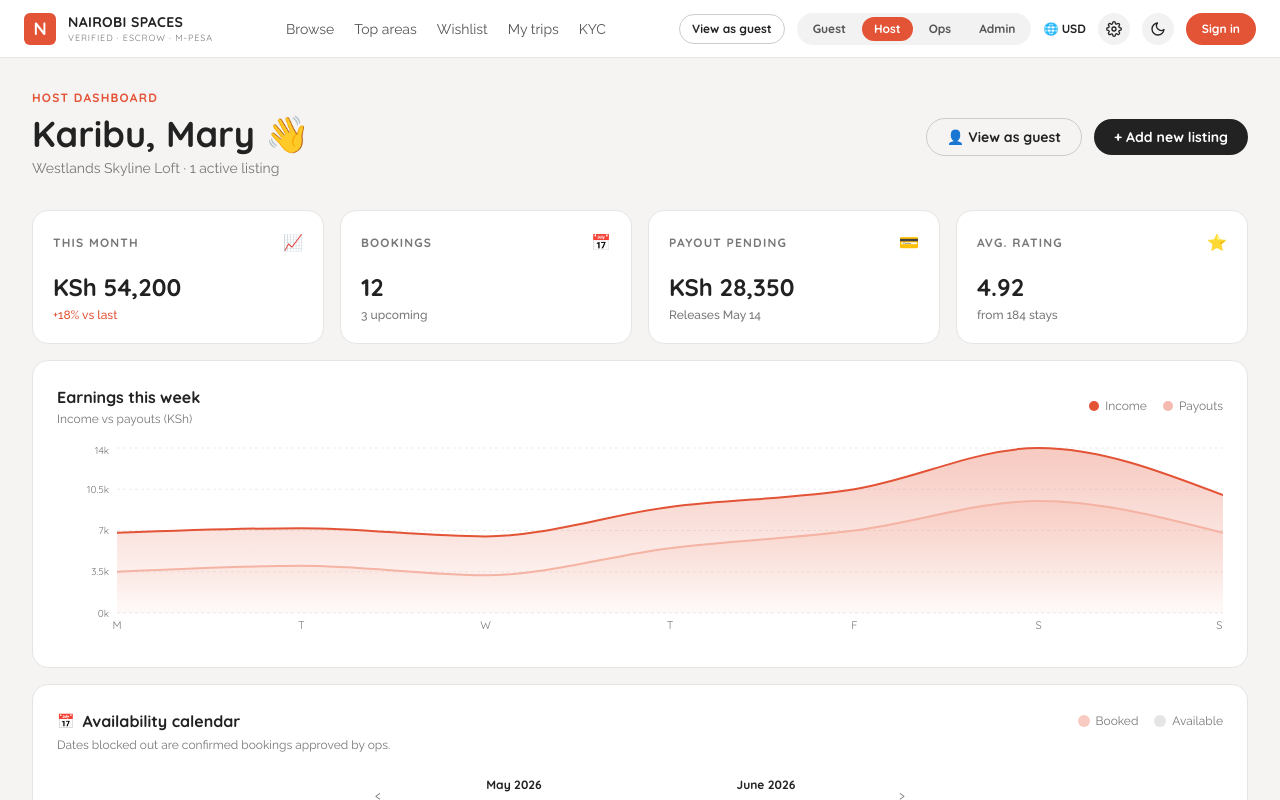
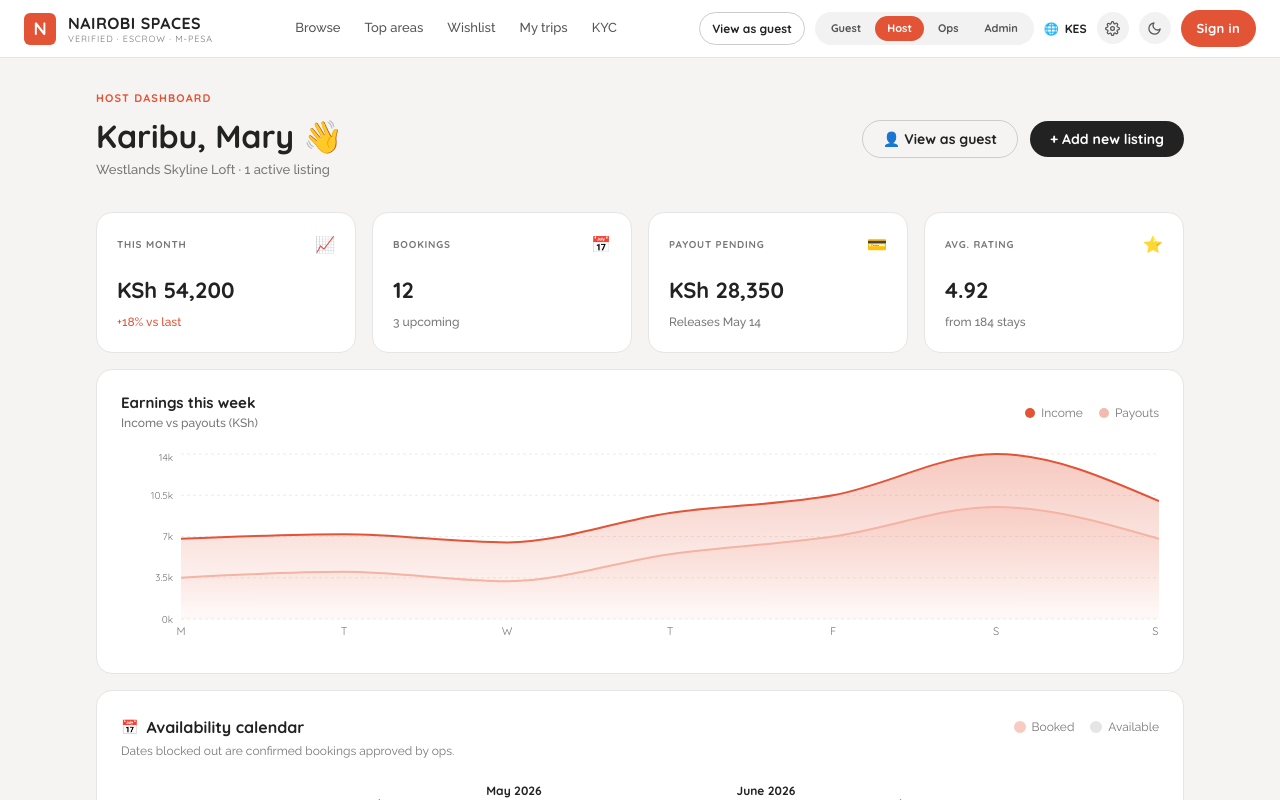
Before and after one commit to Kelvin-Maeri/Nairobispaces, a Next.js app in the folder my-app/: page /host in a window 1280 px wide. Shown: the top 800 px of the page. Built offline with nearby package versions, Linux system fonts and the light colour scheme.

Commit message:
host page - sticky navbar, centered layout, hero buttons, fixed tabs

```diff
--- a/my-app/app/components/Navbar.tsx
+++ b/my-app/app/components/Navbar.tsx
@@ -5,17 +5,17 @@ import { usePathname } from "next/navigation";
 import { useState, useEffect } from "react";
 
 const navLinks = [
-  { label: "Browse", href: "/browse" },
+  { label: "Browse",    href: "/browse"    },
   { label: "Top areas", href: "/top-areas" },
-  { label: "Wishlist", href: "/wishlist" },
-  { label: "My trips", href: "/my-trips" },
-  { label: "KYC", href: "/kyc" },
+  { label: "Wishlist",  href: "/wishlist"  },
+  { label: "My trips",  href: "/my-trips"  },
+  { label: "KYC",       href: "/kyc"       },
 ];
 
 const roles = [
-  { label: "Guest", href: "/" },
-  { label: "Host", href: "/host" },
-  { label: "Ops", href: "/ops" },
+  { label: "Guest", href: "/"      },
+  { label: "Host",  href: "/host"  },
+  { label: "Ops",   href: "/ops"   },
   { label: "Admin", href: "/admin" },
 ];
 
@@ -37,34 +37,35 @@ const toggleTheme = () => {
       setDark(true);
     }
   };
+
   return (
-    <nav className="sticky top-0 z-50 bg-white dark:bg-dark border-b border-dark-7 dark:border-white/10 px-6 h-[58px] flex items-center justify-between gap-4">
+    <nav className="fixed top-0 left-0 right-0 z-50 bg-white dark:bg-[#1c1c1c] border-b border-[#e5e5e5] dark:border-[#2a2a2a] px-6 h-[58px] flex items-center justify-between">
 
       {/* Logo */}
       <div className="flex items-center gap-3 flex-shrink-0">
-        <div className="w-8 h-8 bg-brand rounded-sm flex items-center justify-center">
-          <span className="font-display font-bold text-lg text-white">N</span>
+        <div className="w-8 h-8 bg-brand rounded-[6px] flex items-center justify-center">
+          <span className="font-display font-bold text-[18px] text-white leading-none">N</span>
         </div>
         <div>
-          <p className="font-display font-bold text-sm text-dark dark:text-white tracking-wide leading-tight">
+          <p className="font-display font-bold text-[16px] text-[#222] dark:text-white tracking-[0.5px] leading-tight">
             NAIROBI SPACES
           </p>
-          <p className="font-display text-[9px] text-dark-4 tracking-widest uppercase leading-tight">
+          <p className="font-display text-[9px] font-700 text-[#777] dark:text-[#aaa] tracking-[0.1em] uppercase leading-tight">
             Verified · Escrow · M-Pesa
           </p>
         </div>
       </div>
 
       {/* Main nav links */}
-      <div className="flex items-center gap-5">
+      <div className="flex items-center gap-6">
         {navLinks.map((link) => (
           <Link
             key={link.href}
             href={link.href}
-            className={`font-body text-sm transition-colors ${
+            className={`font-body text-[13px] font-medium transition-colors ${
               pathname === link.href
-                ? "text-dark dark:text-white font-semibold"
-                : "text-dark-3 dark:text-dark-5 hover:text-dark dark:hover:text-white"
+                ? "text-[#222] dark:text-white font-semibold"
+                : "text-[#555] dark:text-[#aaa] hover:text-[#222] dark:hover:text-white"
             }`}
           >
             {link.label}
@@ -73,23 +74,23 @@ const toggleTheme = () => {
       </div>
 
       {/* Right side */}
-      <div className="flex items-center gap-3 flex-shrink-0">
+      <div className="flex items-center gap-2.5 flex-shrink-0">
 
         {/* View as guest button */}
-        <button className="font-display text-xs font-bold text-dark dark:text-white border border-dark-6 dark:border-white/20 rounded-full px-3 py-1.5 hover:bg-dark-8 dark:hover:bg-dark-2 transition-colors">
+        <button className="font-display text-[12px] font-bold text-[#222] dark:text-white border border-[#ccc] dark:border-white/20 rounded-full px-3 py-1.5 hover:border-[#888] dark:hover:border-white/40 transition-colors">
           View as guest
         </button>
 
         {/* Role switcher */}
-        <div className="flex items-center bg-dark-8 dark:bg-dark-2 rounded-full p-1 gap-1">
+        <div className="flex items-center bg-[#f2f2f2] dark:bg-[#2a2a2a] rounded-full p-1 gap-0.5">
           {roles.map((role) => (
             <Link
               key={role.href}
               href={role.href}
-              className={`font-display text-xs font-bold px-3 py-1 rounded-full transition-colors ${
-                pathname === role.href
+              className={`font-display text-[11px] font-bold px-3 py-1 rounded-full transition-colors ${
+                pathname === role.href || (role.href !== "/" && pathname.startsWith(role.href))
                   ? "bg-brand text-white"
-                  : "text-dark-3 dark:text-dark-5 hover:text-dark dark:hover:text-white"
+                  : "text-[#555] dark:text-[#aaa] hover:text-[#222] dark:hover:text-white"
               }`}
             >
               {role.label}
@@ -98,16 +99,16 @@ const toggleTheme = () => {
         </div>
 
         {/* Currency */}
-        <button className="font-display text-xs font-bold text-dark dark:text-white flex items-center gap-1">
-          🌐 USD
+        <button className="font-display text-[12px] font-bold text-[#222] dark:text-white flex items-center gap-1.5 hover:text-brand transition-colors">
+          🌐 <span>KES</span>
         </button>
 
         {/* Settings */}
         <button
-          className="w-8 h-8 rounded-full flex items-center justify-center bg-dark-8 dark:bg-dark-2 hover:bg-dark-7 dark:hover:bg-dark-3 transition-colors"
+          className="w-8 h-8 rounded-full flex items-center justify-center bg-[#f2f2f2] dark:bg-[#2a2a2a] hover:bg-[#e5e5e5] dark:hover:bg-[#333] transition-colors"
           title="Settings"
         >
-          <svg xmlns="http://www.w3.org/2000/svg" width="16" height="16" viewBox="0 0 24 24" fill="none" stroke="currentColor" strokeWidth="2" strokeLinecap="round" strokeLinejoin="round" className="text-dark dark:text-white">
+          <svg xmlns="http://www.w3.org/2000/svg" width="15" height="15" viewBox="0 0 24 24" fill="none" stroke="currentColor" strokeWidth="2" strokeLinecap="round" strokeLinejoin="round" className="text-[#555] dark:text-[#aaa]">
             <circle cx="12" cy="12" r="3"/>
             <path d="M19.4 15a1.65 1.65 0 0 0 .33 1.82l.06.06a2 2 0 0 1-2.83 2.83l-.06-.06a1.65 1.65 0 0 0-1.82-.33 1.65 1.65 0 0 0-1 1.51V21a2 2 0 0 1-4 0v-.09A1.65 1.65 0 0 0 9 19.4a1.65 1.65 0 0 0-1.82.33l-.06.06a2 2 0 0 1-2.83-2.83l.06-.06A1.65 1.65 0 0 0 4.68 15a1.65 1.65 0 0 0-1.51-1H3a2 2 0 0 1 0-4h.09A1.65 1.65 0 0 0 4.6 9a1.65 1.65 0 0 0-.33-1.82l-.06-.06a2 2 0 0 1 2.83-2.83l.06.06A1.65 1.65 0 0 0 9 4.68a1.65 1.65 0 0 0 1-1.51V3a2 2 0 0 1 4 0v.09a1.65 1.65 0 0 0 1 1.51 1.65 1.65 0 0 0 1.82-.33l.06-.06a2 2 0 0 1 2.83 2.83l-.06.06A1.65 1.65 0 0 0 19.4 9a1.65 1.65 0 0 0 1.51 1H21a2 2 0 0 1 0 4h-.09a1.65 1.65 0 0 0-1.51 1z"/>
           </svg>
@@ -116,11 +117,11 @@ const toggleTheme = () => {
         {/* Theme toggle */}
         <button
           onClick={toggleTheme}
-          className="w-8 h-8 rounded-full flex items-center justify-center bg-dark-8 dark:bg-dark-2 hover:bg-dark-7 dark:hover:bg-dark-3 transition-colors"
+          className="w-8 h-8 rounded-full flex items-center justify-center bg-[#f2f2f2] dark:bg-[#2a2a2a] hover:bg-[#e5e5e5] dark:hover:bg-[#333] transition-colors"
           title="Toggle theme"
         >
           {dark ? (
-            <svg xmlns="http://www.w3.org/2000/svg" width="16" height="16" viewBox="0 0 24 24" fill="none" stroke="currentColor" strokeWidth="2" strokeLinecap="round" strokeLinejoin="round" className="text-dark dark:text-white">
+            <svg xmlns="http://www.w3.org/2000/svg" width="15" height="15" viewBox="0 0 24 24" fill="none" stroke="currentColor" strokeWidth="2" strokeLinecap="round" strokeLinejoin="round" className="text-[#555] dark:text-[#aaa]">
               <circle cx="12" cy="12" r="5"/>
               <line x1="12" y1="1" x2="12" y2="3"/>
               <line x1="12" y1="21" x2="12" y2="23"/>
@@ -132,14 +133,14 @@ const toggleTheme = () => {
               <line x1="18.36" y1="5.64" x2="19.78" y2="4.22"/>
             </svg>
           ) : (
-            <svg xmlns="http://www.w3.org/2000/svg" width="16" height="16" viewBox="0 0 24 24" fill="none" stroke="currentColor" strokeWidth="2" strokeLinecap="round" strokeLinejoin="round" className="text-dark dark:text-white">
+            <svg xmlns="http://www.w3.org/2000/svg" width="15" height="15" viewBox="0 0 24 24" fill="none" stroke="currentColor" strokeWidth="2" strokeLinecap="round" strokeLinejoin="round" className="text-[#555] dark:text-[#aaa]">
               <path d="M21 12.79A9 9 0 1 1 11.21 3 7 7 0 0 0 21 12.79z"/>
             </svg>
           )}
         </button>
 
         {/* Sign in */}
-        <button className="font-display text-xs font-bold text-white bg-brand rounded-full px-4 py-2 hover:bg-brand-dark transition-colors">
+        <button className="font-display text-[13px] font-bold text-white bg-brand rounded-full px-4 py-2 hover:bg-brand-dark transition-colors tracking-[0.3px]">
           Sign in
         </button>
 
--- a/my-app/app/globals.css
+++ b/my-app/app/globals.css
@@ -10,13 +10,17 @@
 @layer base {
   body {
     @apply bg-page text-dark font-body;
+    font-size: 14px;
+    line-height: 1.6;
+    color: #222222;
   }
 
   h1, h2, h3, h4, h5, h6 {
     @apply font-display;
+    font-weight: 700;
+    line-height: 1.2;
   }
 }
-
 @layer utilities {
   .text-balance {
     text-wrap: balance;
--- a/my-app/app/host/page.tsx
+++ b/my-app/app/host/page.tsx
@@ -151,12 +151,12 @@ export default function HostPage() {
     <div className="min-h-screen bg-[#F5F4F2] dark:bg-[#0f0f0f]">
 
       {/* ── Hero ── */}
-      <div className="max-w-7xl mx-auto px-8 pt-8 pb-4">
-        <p className="font-display text-xs font-bold uppercase tracking-widest text-brand mb-2">Host dashboard</p>
+      <div className="max-w-6xl mx-auto px-8 pt-8 pb-4">
+        <p className="font-display text-[11px] font-bold uppercase tracking-[0.1em] text-brand mb-2">Host dashboard</p>
         <div className="flex items-start justify-between">
           <div>
-            <h1 className="font-display text-4xl font-bold text-[#222] dark:text-white mb-1">Karibu, Mary 👋</h1>
-            <p className="text-[#777] dark:text-[#aaa] text-sm">Westlands Skyline Loft · 1 active listing</p>
+          <h1 className="font-display text-[32px] font-bold text-[#222] dark:text-white mb-1 leading-tight">Karibu, Mary 👋</h1>
+         <p className="font-body text-[13px] font-medium text-[#777] dark:text-[#aaa]">Westlands Skyline Loft · 1 active listing</p>
           </div>
           <div className="flex items-center gap-3 mt-1">
             <button className="font-display text-sm font-bold text-[#222] dark:text-white border border-[#ccc] dark:border-white/20 rounded-full px-5 py-2 hover:border-[#888] transition-colors flex items-center gap-2">
@@ -170,31 +170,31 @@ export default function HostPage() {
       </div>
 
       {/* ── Stats ── */}
-      <div className="max-w-7xl mx-auto px-8 py-4">
+      <div className="max-w-6xl mx-auto px-8 py-4">
 
         <div className="grid grid-cols-4 gap-4">
           {stats.map(s => (
             <div key={s.label} className="bg-white dark:bg-[#1c1c1c] border border-[#e5e5e5] dark:border-[#2a2a2a] rounded-2xl p-5">
               <div className="flex items-center justify-between mb-4">
-                <p className="font-display text-xs font-bold uppercase tracking-widest text-[#777] dark:text-[#aaa]">{s.label}</p>
+                <p className="font-display text-[10px] font-bold uppercase tracking-[0.08em] text-[#777] dark:text-[#aaa]">{s.label}</p>
                 <span className="text-brand text-base">{s.icon}</span>
               </div>
-              <p className="font-display text-2xl font-bold text-[#222] dark:text-white mb-1">{s.value}</p>
-              <p className={`text-xs font-medium ${s.trendUp ? "text-brand" : "text-[#777] dark:text-[#aaa]"}`}>{s.trend}</p>
+              <p className="font-display text-[22px] font-bold text-[#222] dark:text-white mb-1">{s.value}</p>
+            <p className={`font-body text-[12px] font-medium ${s.trendUp ? "text-brand" : "text-[#777] dark:text-[#aaa]"}`}>{s.trend}</p>
             </div>
           ))}
         </div>
       </div>
 
       {/* ── Body ── */}
-     <div className="max-w-7xl mx-auto px-8 pb-12">
+     <div className="max-w-6xl mx-auto px-8 pb-12">
 
         {/* Earnings chart */}
         <div className="mb-4 bg-white dark:bg-[#1c1c1c] border border-[#e5e5e5] dark:border-[#2a2a2a] rounded-2xl p-6">
           <div className="flex items-center justify-between mb-1">
             <div>
-              <h2 className="font-display text-base font-bold text-[#222] dark:text-white">Earnings this week</h2>
-              <p className="text-xs text-[#777] dark:text-[#aaa] mt-0.5">Income vs payouts (KSh)</p>
+              <h2 className="font-display text-[15px] font-700 text-[#222] dark:text-white">Earnings this week</h2>
+<p className="font-body text-[12px] font-medium text-[#777] dark:text-[#aaa] mt-0.5">Income vs payouts (KSh)</p>
             </div>
             <div className="flex items-center gap-4 text-xs text-[#777] dark:text-[#aaa]">
               <span className="flex items-center gap-1.5"><span className="w-2.5 h-2.5 rounded-full bg-brand inline-block"/>Income</span>
@@ -234,7 +234,7 @@ export default function HostPage() {
         {/* My listings */}
         <div className="mb-6">
           <div className="flex items-center justify-between mb-4">
-            <h2 className="font-display text-lg font-bold text-[#222] dark:text-white">My listings</h2>
+          <h2 className="font-display text-[16px] font-bold text-[#222] dark:text-white">My listings</h2>
             <button className="font-display text-sm font-bold text-brand hover:text-brand-dark transition-colors">+ Upload new</button>
           </div>
           <div className="grid grid-cols-3 gap-4">
@@ -272,7 +272,7 @@ export default function HostPage() {
 
         {/* Upcoming bookings */}
         <div className="mb-6">
-          <h2 className="font-display text-lg font-bold text-[#222] dark:text-white mb-4">Upcoming bookings</h2>
+          <h2 className="font-display text-[16px] font-bold text-[#222] dark:text-white mb-4">Upcoming bookings</h2>
           <div className="flex flex-col gap-3">
             {bookings.map(b => (
               <div key={b.name} className="bg-white dark:bg-[#1c1c1c] border border-[#e5e5e5] dark:border-[#2a2a2a] rounded-2xl p-4 flex items-center gap-4">
@@ -280,9 +280,9 @@ export default function HostPage() {
                   {b.initials}
                 </div>
                 <div className="flex-1 min-w-0">
-                  <p className="font-display font-bold text-[#222] dark:text-white text-sm">{b.name}</p>
-                  <p className="text-[#777] dark:text-[#aaa] text-xs">{b.listing}</p>
-                  <p className="text-[#777] dark:text-[#aaa] text-xs">{b.dates}</p>
+                  <p className="font-display font-bold text-[#222] dark:text-white text-[14px]">{b.name}</p>
+<p className="font-body text-[12px] font-medium text-[#777] dark:text-[#aaa]">{b.listing}</p>
+<p className="font-body text-[12px] font-medium text-[#777] dark:text-[#aaa]">{b.dates}</p>
                   {b.payout && (
                     <span className="inline-block mt-1 bg-[#E8F5E9] text-[#2E7D32] text-xs font-bold font-display px-3 py-1 rounded-full">
                       {b.payout}
@@ -302,7 +302,7 @@ export default function HostPage() {
 
       {/* ── Footer ── */}
       <div className="border-t border-[#e5e5e5] dark:border-[#2a2a2a] py-5">
-      <div className="max-w-7xl mx-auto px-8 flex items-center justify-between">
+      <div className="max-w-6xl mx-auto px-8 flex items-center justify-between">
           <div className="flex gap-6 text-xs text-[#777] dark:text-[#aaa]">
             <span>Guest</span><span>Host</span><span>Ops</span><span>Admin</span>
           </div>
--- a/my-app/app/layout.tsx
+++ b/my-app/app/layout.tsx
@@ -31,7 +31,7 @@ export default function RootLayout({
         className={`${quicksand.variable} ${raleway.variable} font-body bg-white text-dark antialiased`}
       >
        <Navbar />
-<main className="overflow-y-auto">{children}</main>
+ <main className="pt-[58px]">{children}</main>
       </body>
     </html>
   );
```
Lines whose indentation alone changed are shown as unchanged.
